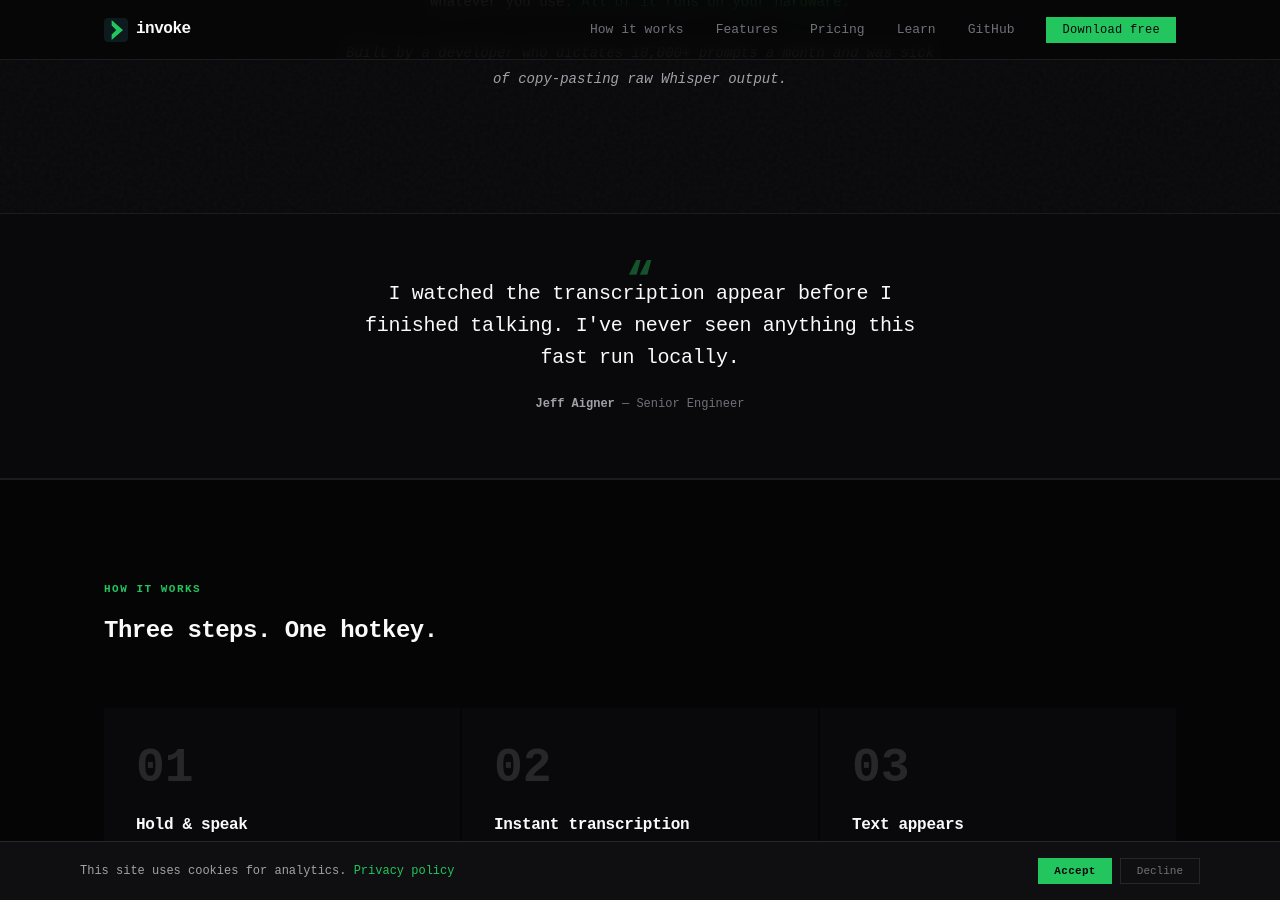
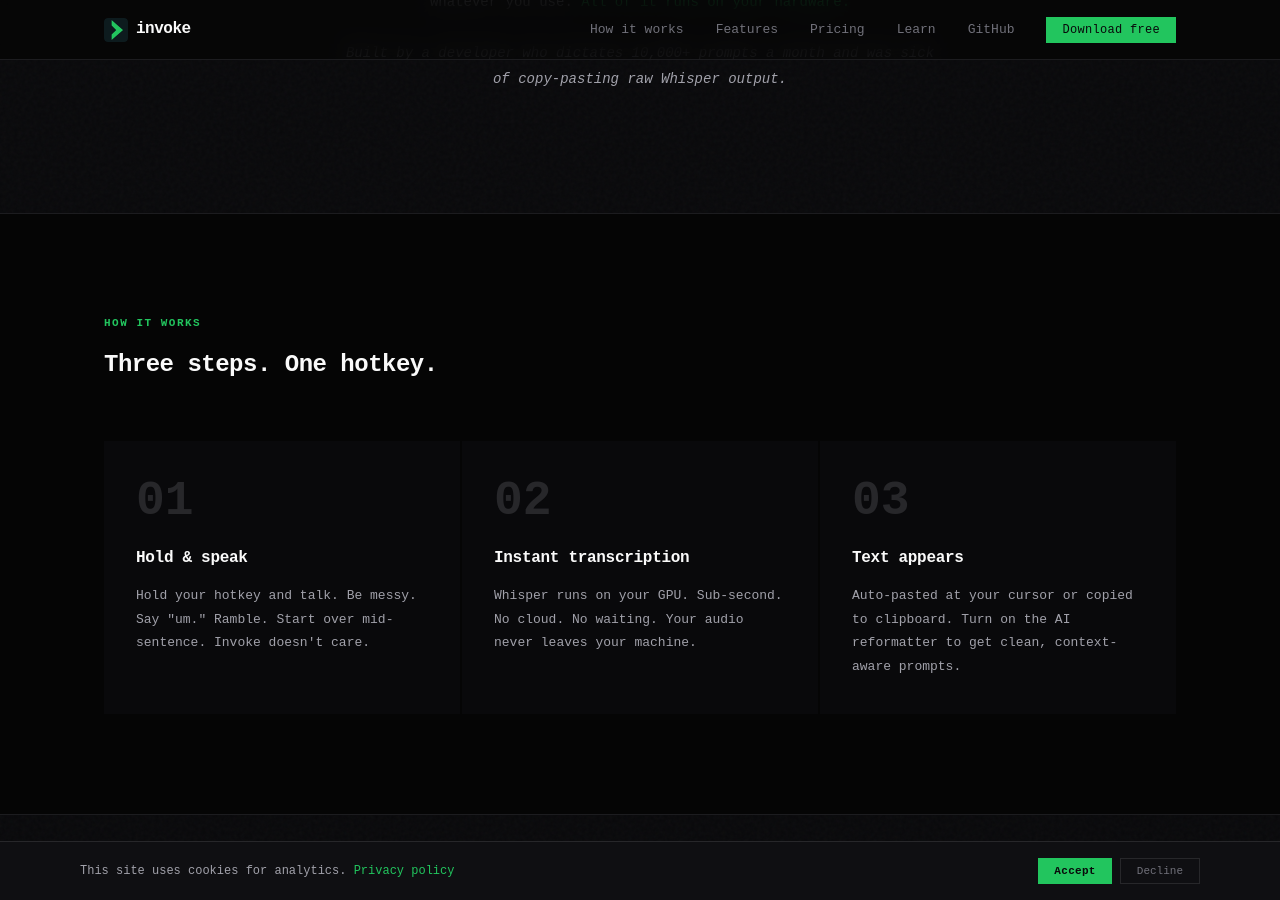
Before and after one commit to zmroth/getinvoke.dev, a Jekyll site: the page built from index.html, in a window 1280 px wide and 900 px high, scrolled down 1379 px. Built offline with Jekyll 4.4.1, drawn with Linux system fonts in a browser that asks for light colours.

Commit message:
Remove Jeff Aigner testimonial from homepage
Co-Authored-By: Claude Opus 4.6 (1M context) <noreply@anthropic.com>

```diff
--- a/index.html
+++ b/index.html
@@ -817,54 +817,6 @@ nav .container {
   font-weight: 300;
 }
 
-/* ====== TESTIMONIAL ====== */
-.testimonial {
-  padding: 64px 0;
-  border-top: 1px solid var(--border-subtle);
-  border-bottom: 1px solid var(--border-subtle);
-  background: var(--bg);
-}
-
-.testimonial .container {
-  max-width: 640px;
-}
-
-.testimonial-quote {
-  font-size: clamp(16px, 2.2vw, 20px);
-  font-weight: 400;
-  line-height: 1.6;
-  color: var(--text);
-  letter-spacing: -0.3px;
-  text-align: center;
-  position: relative;
-}
-
-.testimonial-quote::before {
-  content: '\201C';
-  position: absolute;
-  top: -20px;
-  left: 50%;
-  transform: translateX(-50%);
-  font-size: 48px;
-  color: var(--green);
-  font-weight: 800;
-  line-height: 1;
-  opacity: 0.4;
-}
-
-.testimonial-attr {
-  text-align: center;
-  margin-top: 20px;
-  font-size: 12px;
-  color: var(--text-muted);
-  font-weight: 300;
-}
-
-.testimonial-attr strong {
-  color: var(--text-secondary);
-  font-weight: 600;
-}
-
 /* ====== FAQ ====== */
 .faq {
   padding: 100px 0;
@@ -1169,14 +1121,6 @@ footer .container {
       <p style="margin-top: 20px;">Invoke runs Whisper on your GPU for <span class="highlight">sub-second transcription</span>. Text appears at your cursor instantly. Turn on the AI reformatter and it reads your codebase to format clean prompts for Claude Code, Cursor, or whatever you use. <span class="highlight">All of it runs on your hardware.</span></p>
       <p class="origin-line">Built by a developer who dictates 10,000+ prompts a month and was sick of copy-pasting raw Whisper output.</p>
     </div>
-  </div>
-</section>
-
-<!-- ====== TESTIMONIAL ====== -->
-<section class="testimonial">
-  <div class="container">
-    <blockquote class="testimonial-quote reveal">I watched the transcription appear before I finished talking. I've never seen anything this fast run locally.</blockquote>
-    <p class="testimonial-attr reveal"><strong>Jeff Aigner</strong> &mdash; Senior Engineer</p>
   </div>
 </section>
 
```
